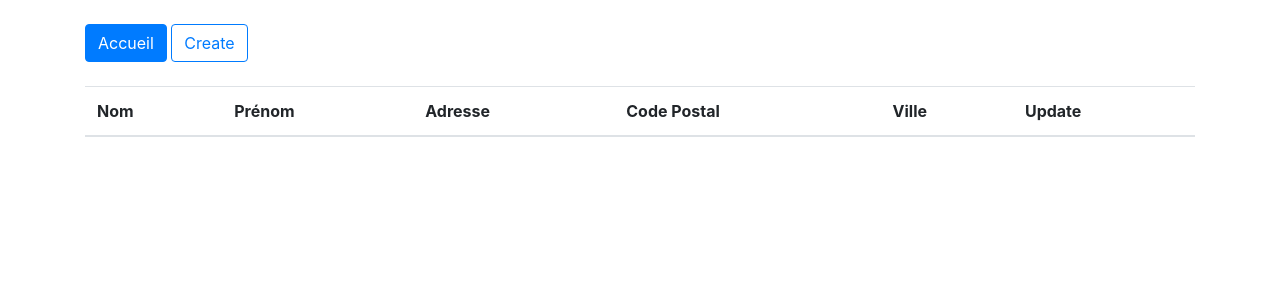
After one commit to vincentkollebolle/pedagogicalFramework, a PHP site: template app/template/index.html.twig in a window 1280 px wide. The commit adds this page. Shown: the top 300 px of the page. Run offline with PHP 8.4, Linux system fonts and the light colour scheme; the template is opened without the code that fills it, so the values that code supplies are empty; some libraries are stand-ins or nearby versions.

Commit message:
mise en place twig

```diff
--- /dev/null
+++ b/app/template/index.html.twig
@@ -0,0 +1,34 @@
+{% extends "layout.html.twig" %}
+{% block title %}Liste des contacts{% endblock %}
+
+{% block ariane %}
+    <a class="btn btn-outline-primary active" href="/formation/index.php">Accueil</a>
+    <a class="btn btn-outline-primary" href="/formation/index.php/create">Create</a>
+{% endblock %}
+
+{% block body %}
+    <table class="table">
+        <thead>
+            <tr>
+                <th>Nom</th>
+                <th>Prénom</th>
+                <th>Adresse</th>
+                <th>Code Postal</th>
+                <th>Ville</th>
+                <th>Update</th>
+            </tr>
+        </thead>
+        <tbody>
+            {# for contact in contacts %}
+                <tr>
+                    <td>{{contact.nom}}</td>
+                    <td>{{contact.prenom}}</td>
+                    <td>{{contact.adresse}}</td>
+                    <td>{{contact.cp}}</td>
+                    <td>{{contact.ville}}</td>
+                    <td><a href="index.php/update?id={{contact.id_contact}}">UPDATE</td>
+                </tr>
+            {% endfor #}
+        </tbody>
+    </table>
+{% endblock %}
--- /dev/null
+++ b/app/template/layout.html.twig
@@ -0,0 +1,33 @@
+<!doctype html>
+<html lang="en">
+	<head>
+        <!-- Required meta tags -->
+        <meta charset="utf-8">
+        <meta name="viewport" content="width=device-width, initial-scale=1, shrink-to-fit=no">
+
+        <!-- Bootstrap CSS -->
+        <link rel="stylesheet" href="https://stackpath.bootstrapcdn.com/bootstrap/4.5.0/css/bootstrap.min.css" integrity="sha384-9aIt2nRpC12Uk9gS9baDl411NQApFmC26EwAOH8WgZl5MYYxFfc+NcPb1dKGj7Sk" crossorigin="anonymous">
+        <title>{% block title %}{% endblock %}</title>
+        {% block customCSS %}{% endblock %}
+ 	</head>
+ 	<body>
+        <div class="container">
+            <div class="row my-4">
+                <div class="col-12">
+                    {% block ariane %}{% endblock %}
+                </div>
+            </div>
+            <div class="row">
+                <div class="col-12">
+                    {% block body %}{% endblock %}
+                </div>
+            </div>
+        </div>
+        <!-- Optional JavaScript -->
+        <!-- jQuery first, then Popper.js, then Bootstrap JS -->
+        <script src="https://code.jquery.com/jquery-3.5.1.slim.min.js" integrity="sha384-DfXdz2htPH0lsSSs5nCTpuj/zy4C+OGpamoFVy38MVBnE+IbbVYUew+OrCXaRkfj" crossorigin="anonymous"></script>
+        <script src="https://cdn.jsdelivr.net/npm/popper.js@1.16.0/dist/umd/popper.min.js" integrity="sha384-Q6E9RHvbIyZFJoft+2mJbHaEWldlvI9IOYy5n3zV9zzTtmI3UksdQRVvoxMfooAo" crossorigin="anonymous"></script>
+        <script src="https://stackpath.bootstrapcdn.com/bootstrap/4.5.0/js/bootstrap.min.js" integrity="sha384-OgVRvuATP1z7JjHLkuOU7Xw704+h835Lr+6QL9UvYjZE3Ipu6Tp75j7Bh/kR0JKI" crossorigin="anonymous"></script>
+        {% block customJS %}{% endblock %}
+	</body>
+</html>
--- a/composer.json
+++ b/composer.json
@@ -3,5 +3,8 @@
         "psr-4": {
             "App\\": "app/"
         }
+    },
+    "require": {
+        "twig/twig": "^3.0"
     }
 }
```
Also changed, not shown: index.php (+27 -3 lines), 1 other file.
